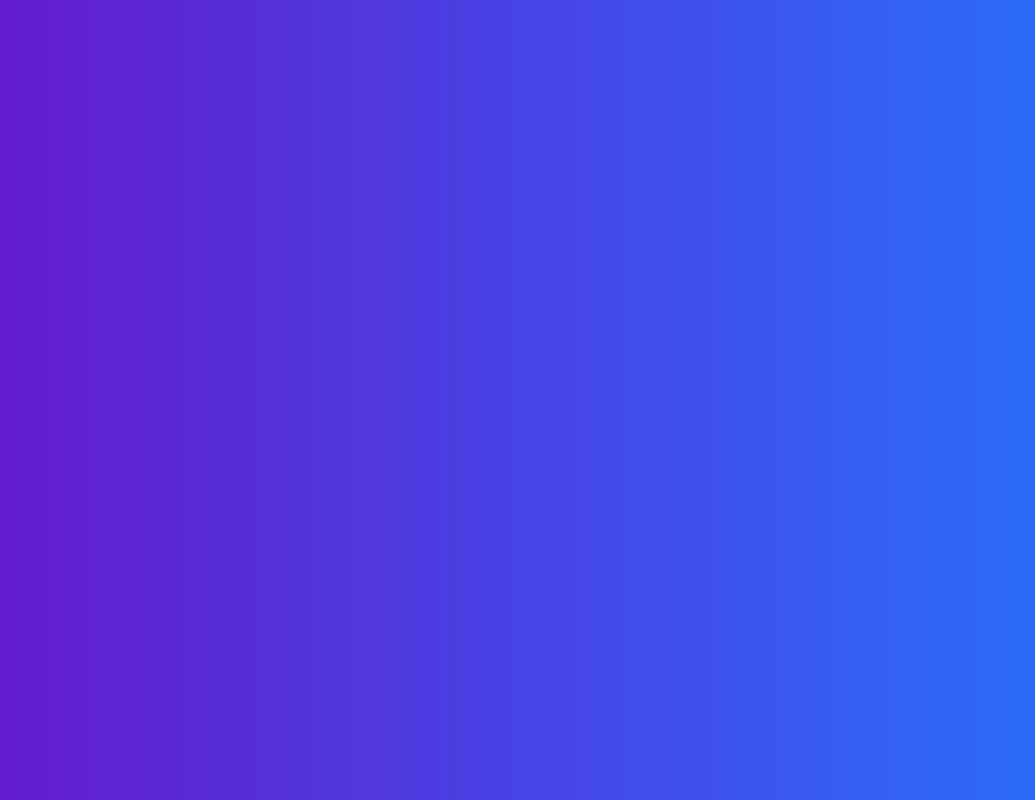
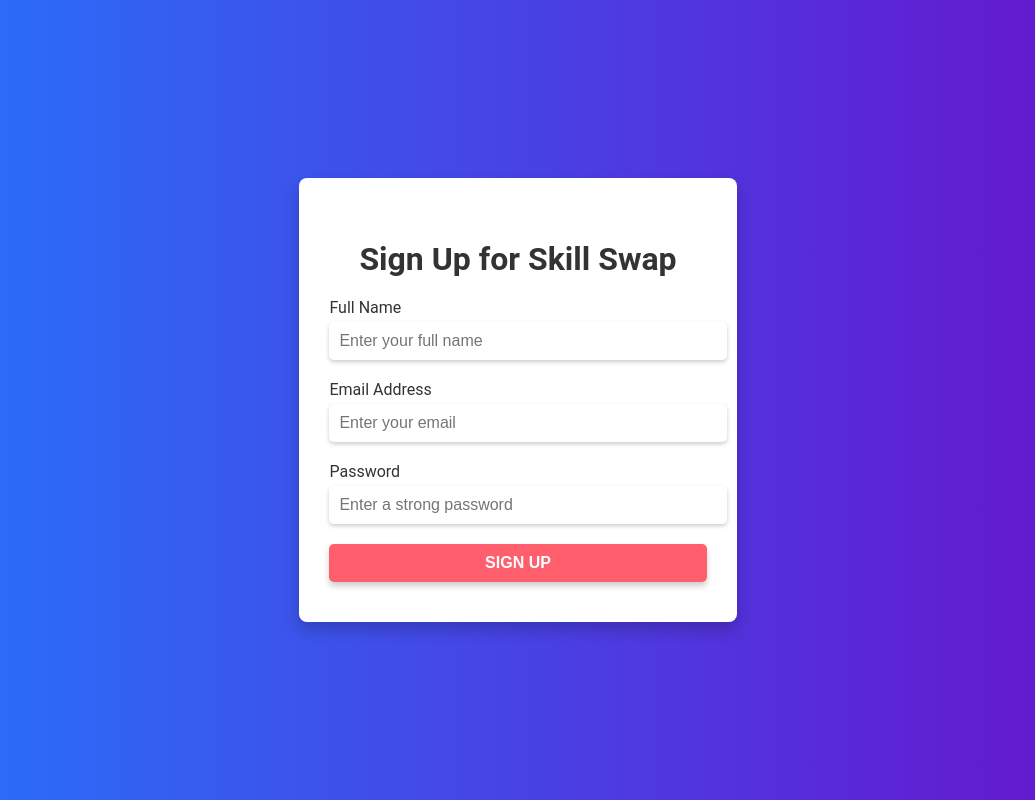
Before and after one commit to Vishwa0416/Skill-Swap, a React (Create React App) app: page /signup.js in a window 1280 px wide. Before the commit this address had no page. Shown: the whole page, without its empty margins (122-1157 px from the left). Built offline with nearby package versions, Linux system fonts and the light colour scheme.

Commit message:
Signup page show

```diff
--- a/src/App.js
+++ b/src/App.js
@@ -2,6 +2,7 @@ import React from 'react';
 import { BrowserRouter as Router, Routes, Route, Link } from 'react-router-dom';
 import './App.css';
 import Login from './login';
+import Signup from './signup';
 
 function App() {
   return (
@@ -11,6 +12,7 @@ function App() {
         <Routes>
           <Route path="/" element={<Home />} />
           <Route path="/login.js" element={<Login />} />
+          <Route path="/signup.js" element={<Signup />} /> {/* Add route for Signup */}
         </Routes>
       </div>
     </Router>
--- a/src/signup.css
+++ b/src/signup.css
@@ -17,6 +17,16 @@ body {
   margin: 50px auto; /* Add vertical spacing */
 }
 
+.signup-box{
+    background-color: #fff;
+    color: #333;
+    padding: 40px 30px;
+    border-radius: 8px;
+    box-shadow: 0 8px 16px rgba(0, 0, 0, 0.2);
+    max-width: 400px;
+    width: 100%;
+    text-align: center;
+}
 
 .signup-title {
   font-size: 2rem;
--- a/src/signup.js
+++ b/src/signup.js
@@ -21,7 +21,8 @@ const Signup = () => {
 
   return (
     <div className="signup-container">
-      <h1 className="signup-title">Sign Up for <span className="highlight">Skill Swap</span></h1>
+      <div className="signup-box">
+      <h1 className="signup-title">Sign Up for Skill Swap</h1>
       <form className="signup-form" onSubmit={handleSubmit}>
         <div className="form-group">
           <label htmlFor="name">Full Name</label>
@@ -61,6 +62,7 @@ const Signup = () => {
         </div>
         <button type="submit" className="submit-button">Sign Up</button>
       </form>
+      </div>
     </div>
   );
 };
```
